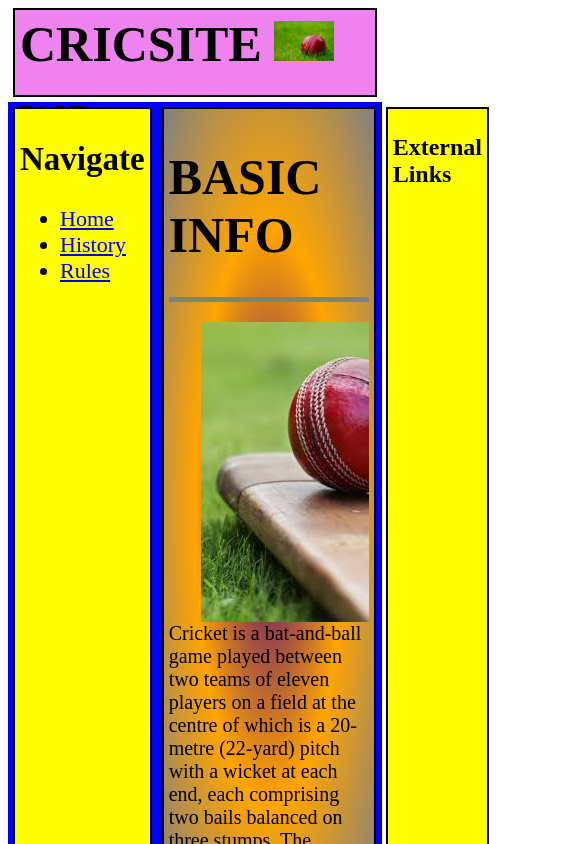
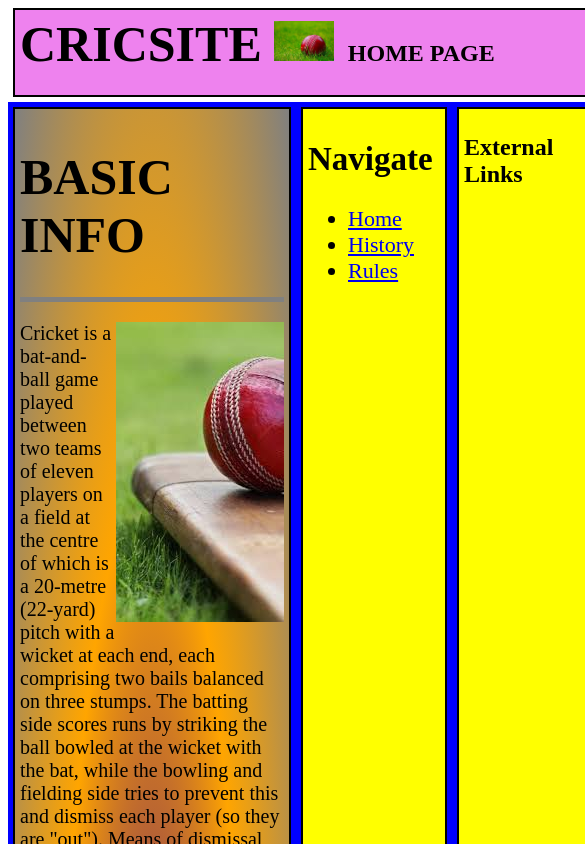
Before and after one commit to samarthnsut/cricpage3, a plain HTML site: page index.html in a window 390 px wide. Shown: the top 844 px of the page, 585 px wide, since content can reach past the window. Drawn offline with Linux system fonts and the light colour scheme.

Commit message:
Update home.css

```diff
--- a/home.css
+++ b/home.css
@@ -23,6 +23,13 @@
 	animation-duration: 20s;
 	animation-iteration-count: 50;
 	animation-direction: alternate;
+}
+li ul{
+	display: none;;
+	color: green;
+}
+li:hover ul{
+	display: block;
 }
 #div2{
 	font-size: 22px;
@@ -63,3 +70,37 @@ p{
 		background-image: radial-gradient(red,violet,yellow);
 	}
 }
+@media  (max-width: 600px)  {
+  .item{
+  	height: 2500px;
+  	width: 600px;
+  }
+  #div3{
+  	order: -1;
+  	width: 300px;
+  }
+  #div2{
+  	width: 150px;
+  }
+  #div4{
+  	width: 150px;
+  }
+  #topdiv{
+  	width: 600px;
+  }
+  #div1{
+  	width: 600px;
+  }
+  #link1{
+  	padding-left: 1px;
+  }
+  #head2{
+  	padding-left: 1px;
+  }
+
+}
+@media (max-width: 1200px){
+	#link1{
+		padding-left: 1px;
+	}
+}
```
